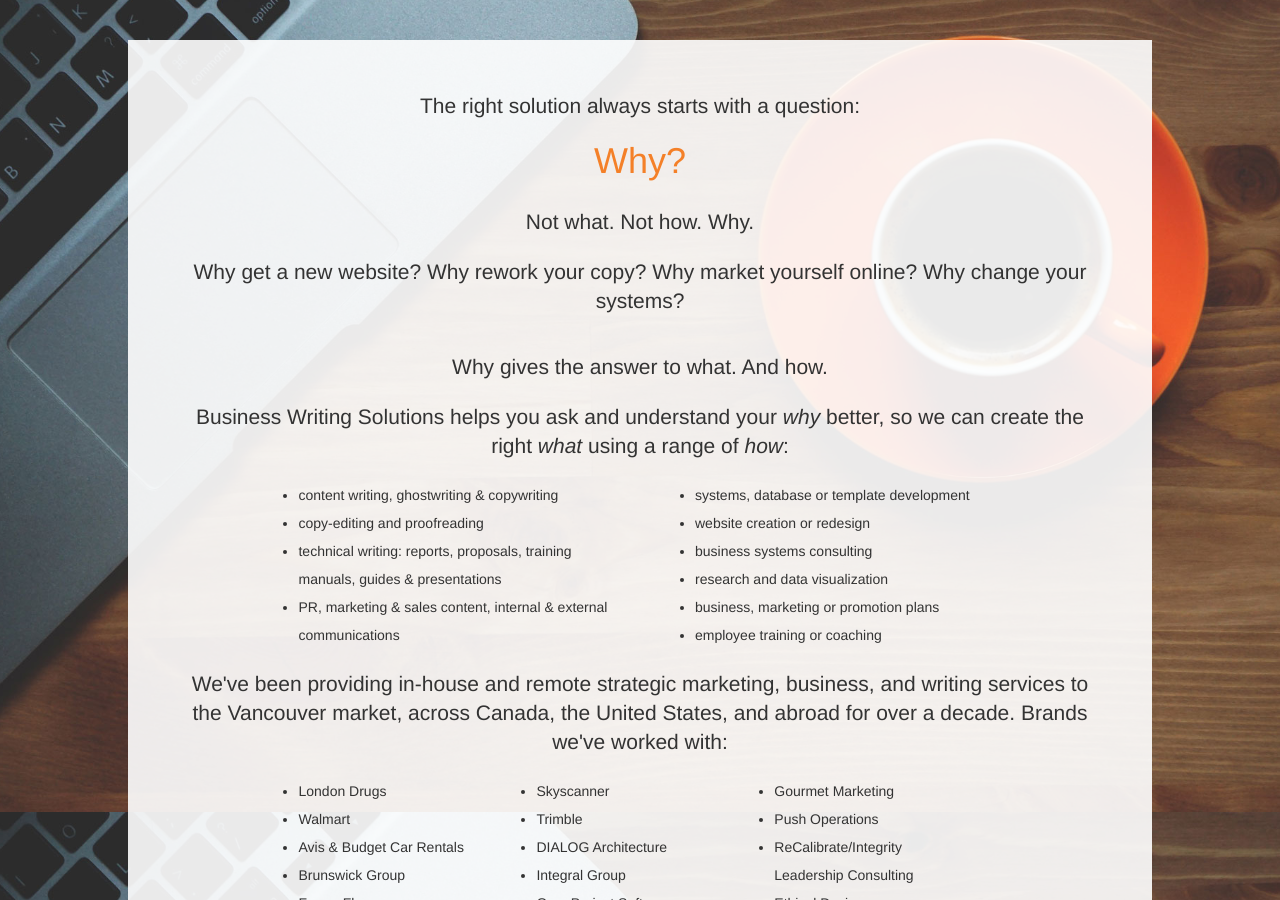
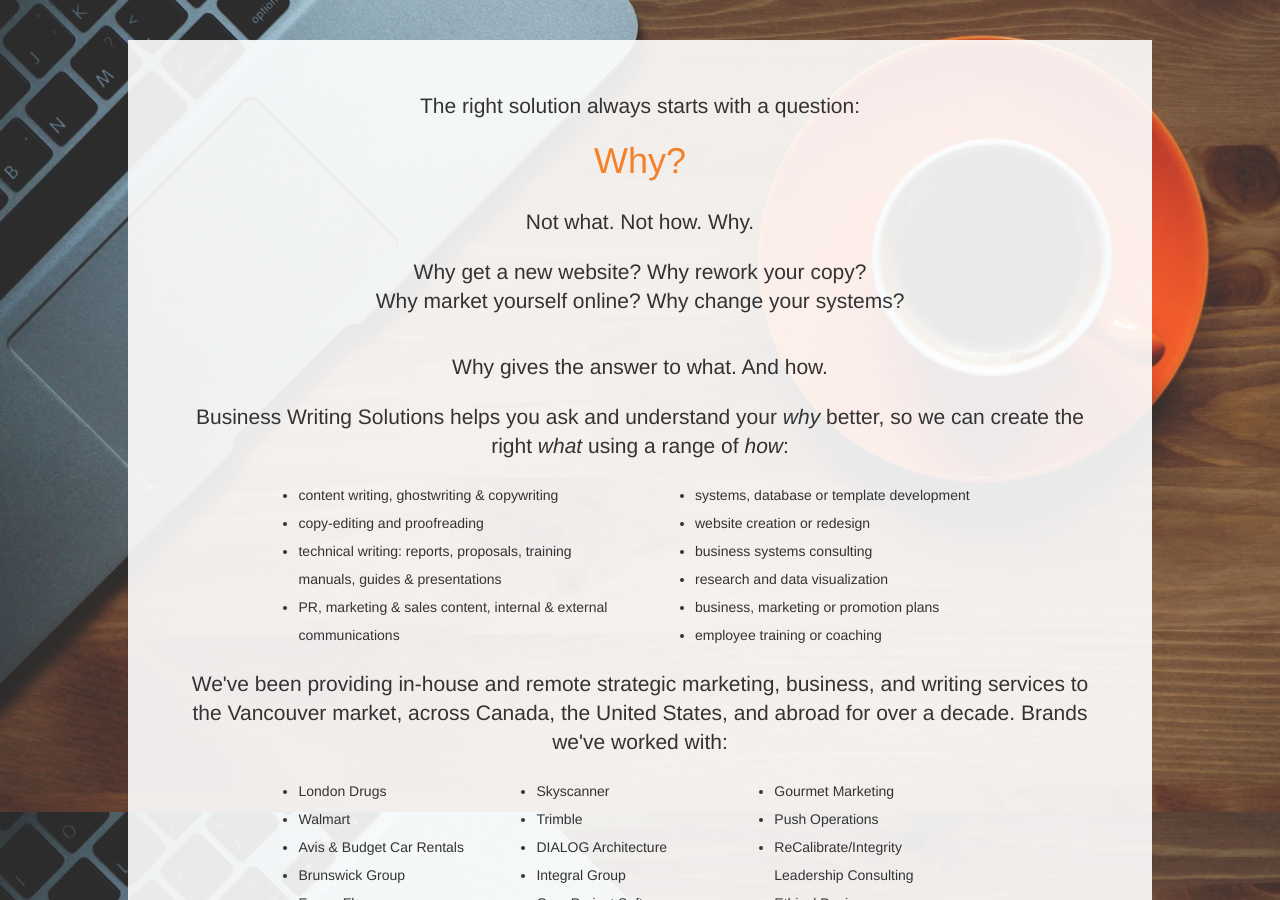
Before and after one commit to kaiewiggins/businesswriting, a Jekyll site: the page built from index.html, in a window 1280 px wide and 900 px high, scrolled down 988 px. Built offline with Jekyll 4.4.1, drawn with Linux system fonts in a browser that asks for light colours; nearby versions of some CDN libraries.

Commit message:
Update index.html

```diff
--- a/index.html
+++ b/index.html
@@ -14,7 +14,7 @@
 <a href="mailto:kaie.web@gmail.com" target="_blank"><i class="fa fa-envelope" style="color: #f48028;"></i></a>&nbsp;&nbsp;&nbsp;
           </p></div><!--end row-->
             <p><br><br> </p>
-          <p>BWS provides content, editing, strategic, and marketing solutions<br> for English-speaking corporations, small-businesses and non-profit organizations.</p>
+          <p  class="lead">BWS provides content, editing, strategic, and marketing solutions<br> for English-speaking corporations, small-businesses and non-profit organizations.</p>
             <i class="fa fa-angle-double-down" style="color: #f48028;  font-size: 3em; padding: 1.5em 0em 0em 0em"></i>
         </div><!--close text-center-->
 </div><!--close first background img-->
@@ -27,7 +27,7 @@
       <h1>Why?</h1>
       <p style="height:0.5em"></p>
       <p class="lead">Not what. Not how. Why.</p>
-      <p class="lead">Why get a new website? Why rework your copy? Why market yourself online? Why change your systems?</p>
+      <p class="lead">Why get a new website? Why rework your copy? <br />Why market yourself online? Why change your systems?</p>
       <p style="height:0.5em"></p>
       <p class="lead">Why gives the answer to what. And how.</p>
         <p class="lead">Business Writing Solutions helps you ask and understand your <i>why</i> better, so we can create the right <i>what</i> using a range of <i>how</i>:</p>
```
